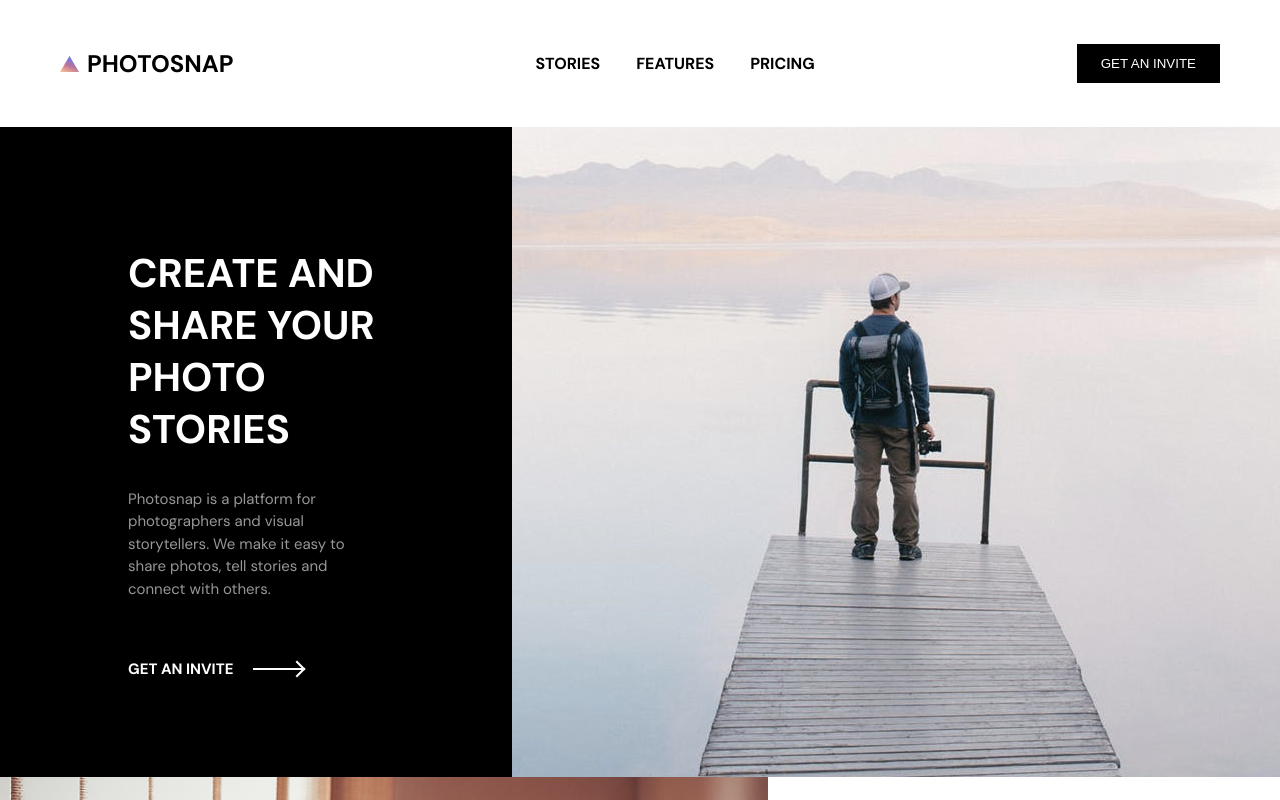
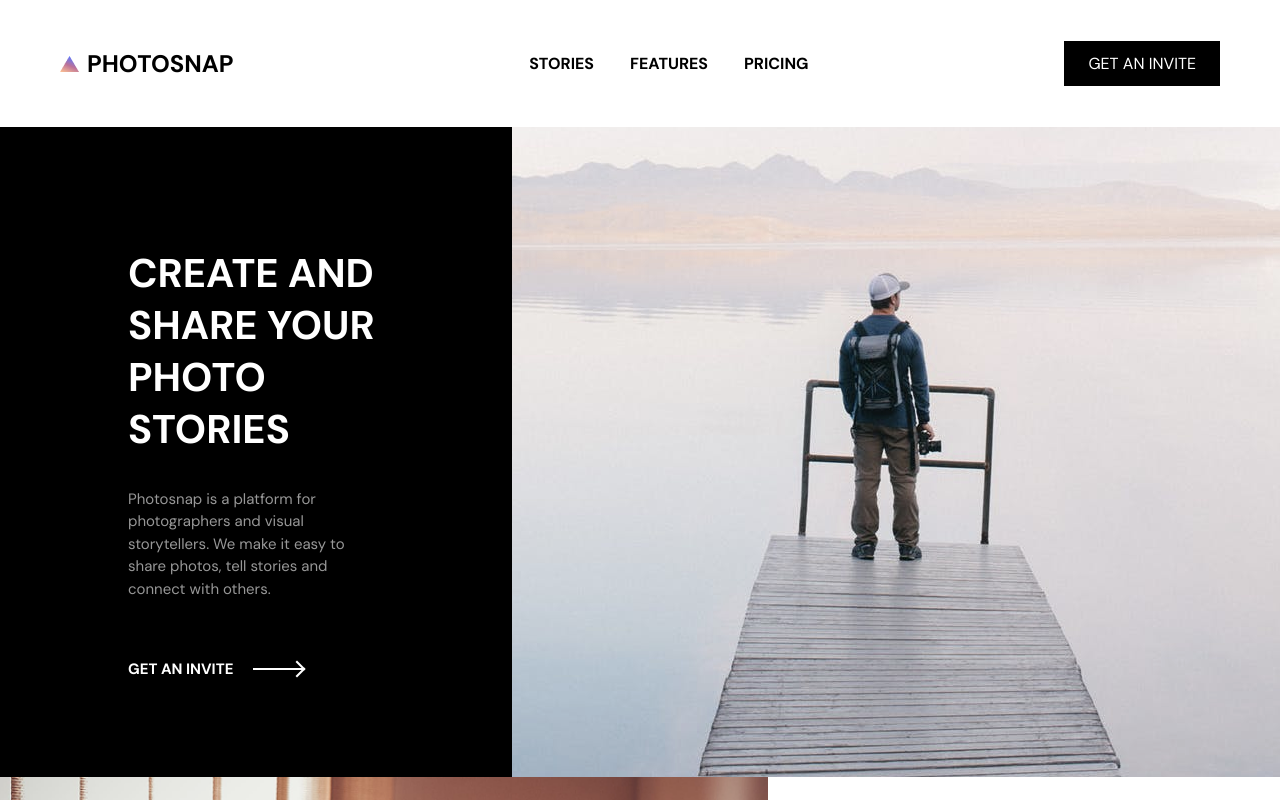
Before and after one commit to Lanssii/photosnap-website-react, a React (Vite) app: page / in a window 1280 px wide. Shown: the top 800 px of the page. Built offline with nearby package versions, Linux system fonts and the light colour scheme.

Commit message:
feat: update invite links across multiple components

```diff
--- a/src/components/Header/Header.jsx
+++ b/src/components/Header/Header.jsx
@@ -27,7 +27,9 @@ function Header(props) {
             </ul>
           </nav>
 
-          <button className="invite-button">{props.inviteBtn}</button>
+          <a href="/pricing" className="invite-button">
+            {props.inviteBtn}
+          </a>
         </div>
       </header>
     </>
--- a/src/components/HeroSection/HeroSection.jsx
+++ b/src/components/HeroSection/HeroSection.jsx
@@ -21,7 +21,7 @@ function HeroSection(props) {
               <p>{props.para}</p>
 
               <div className="invite-way">
-                <a href="/invite">{props.linkText}</a>
+                <a href="/stories">{props.linkText}</a>
                 <div className="arrow"></div>
               </div>
             </div>
@@ -40,7 +40,7 @@ function HeroSection(props) {
                 <p>{props.para}</p>
                 <div className="invite-way">
                   <a
-                    href="/invite"
+                    href="/stories"
                     className="invite-link"
                     style={{ color: props.linkColor }}
                   >
--- a/src/components/StoryCard/StoryCard.jsx
+++ b/src/components/StoryCard/StoryCard.jsx
@@ -9,7 +9,7 @@ function StoryCard({ image, title, author, linkText }) {
           <p>{author}</p>
           <hr />
           <div className="invite-way">
-            <a href="/invite" className="read-link">
+            <a href="/stories" className="read-link">
               {linkText}
             </a>
             <div className="arrow"></div>
```
